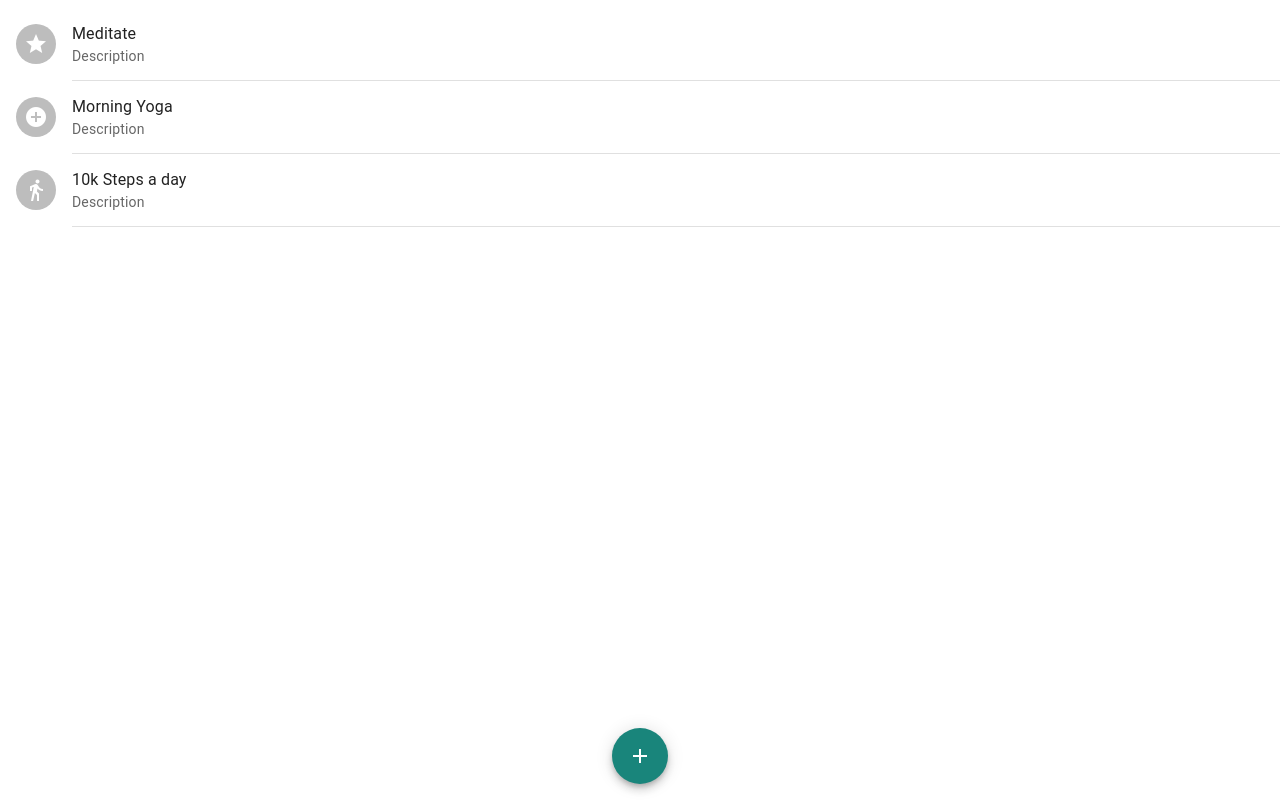
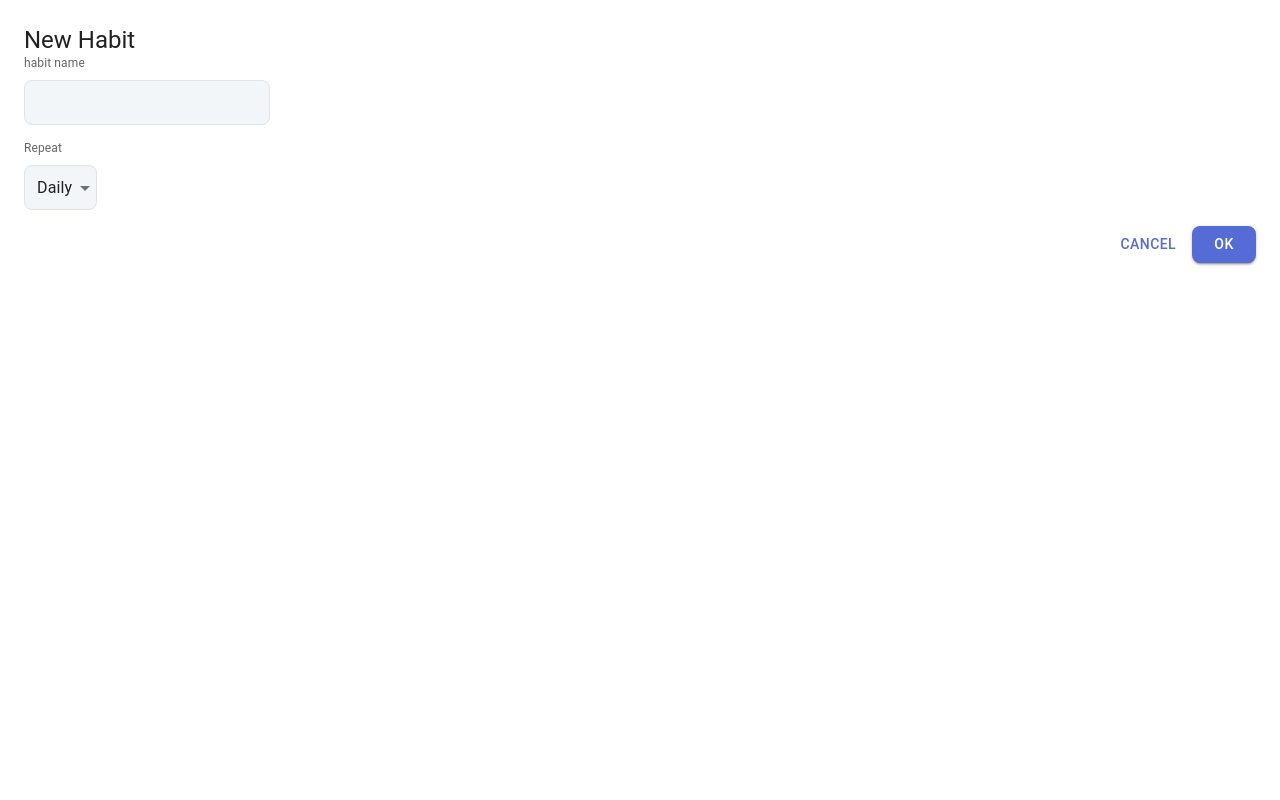
Before and after one commit to Plesin/habit-tracker, a React (Vite) app: page / in a window 1280 px wide. Both pictures are taken after a click on the button "add". Built offline with nearby package versions, Linux system fonts and the light colour scheme.

Commit message:
basic modal with form

```diff
--- /dev/null
+++ b/src/CustomInput.tsx
@@ -0,0 +1,27 @@
+import { alpha, styled } from '@mui/material/styles'
+import InputBase from '@mui/material/InputBase'
+
+export const CustomInput = styled(InputBase)(({ theme }) => ({
+  'label + &': {
+    marginTop: theme.spacing(3),
+  },
+  '& .MuiInputBase-input': {
+    borderRadius: 8,
+    position: 'relative',
+    backgroundColor: theme.palette.mode === 'light' ? '#F3F6F9' : '#1A2027',
+    border: '1px solid',
+    borderColor: theme.palette.mode === 'light' ? '#E0E3E7' : '#2D3843',
+    fontSize: 16,
+    width: '100%',
+    padding: '10px 12px',
+    transition: theme.transitions.create([
+      'border-color',
+      'background-color',
+      'box-shadow',
+    ]),
+    '&:focus': {
+      boxShadow: `${alpha(theme.palette.primary.main, 0.25)} 0 0 0 0.2rem`,
+      borderColor: theme.palette.primary.main,
+    },
+  },
+}))
--- /dev/null
+++ b/src/HabitModal.tsx
@@ -0,0 +1,76 @@
+import { useState } from 'react'
+import Box from '@mui/material/Box'
+import Typography from '@mui/material/Typography'
+import Modal from '@mui/material/Modal'
+import Button from '@mui/material/Button'
+
+import InputLabel from '@mui/material/InputLabel'
+import FormControl from '@mui/material/FormControl'
+import MenuItem from '@mui/material/MenuItem'
+import Select, { SelectChangeEvent } from '@mui/material/Select'
+import { CustomInput } from './CustomInput'
+
+import InputField from './InputField'
+
+const style = {
+  position: 'absolute' as 'absolute',
+  width: '100vw',
+  height: '100vh',
+  bgcolor: 'background.paper',
+  boxShadow: 24,
+  p: 3,
+}
+
+type THabitModalProps = {
+  open: boolean
+  handleModalOpen: (open: boolean) => void
+}
+
+export default function HabitModal({
+  open,
+  handleModalOpen,
+}: THabitModalProps) {
+  const [repeate, setRepeat] = useState('day')
+  return (
+    <>
+      <Modal open={open} aria-labelledby="modal-modal-title">
+        <Box sx={style}>
+          <Typography id="modal-modal-title" variant="h5" component="h2">
+            New Habit
+          </Typography>
+          <InputField name="habit name" />
+          <FormControl variant="standard">
+            <InputLabel shrink id="reapeat-habit-label">
+              Repeat
+            </InputLabel>
+            <Select
+              labelId="reapeat-habit-label"
+              id="reapeat-habit-label"
+              value={repeate}
+              onChange={(e) => setRepeat(e.target.value as string)}
+              autoWidth
+              input={<CustomInput />}
+            >
+              <MenuItem value="day">Daily</MenuItem>
+              <MenuItem value="week">Weekly</MenuItem>
+              <MenuItem value="month">Montly</MenuItem>
+            </Select>
+          </FormControl>
+          <Box
+            sx={{
+              my: '1rem',
+              justifyContent: 'right',
+              display: 'flex',
+              gap: '0.5rem',
+            }}
+          >
+            <Button variant="text" onClick={() => handleModalOpen(false)}>
+              Cancel
+            </Button>
+            <Button variant="contained">OK</Button>
+          </Box>
+        </Box>
+      </Modal>
+    </>
+  )
+}
--- a/src/Home.tsx
+++ b/src/Home.tsx
@@ -1,8 +1,16 @@
+import { useState } from 'react'
 import { Fab, Box } from '@mui/material'
 import AddIcon from '@mui/icons-material/Add'
 import HabitList from './HabitList'
+import HabitModal from './HabitModal'
 
 export default function Home() {
+  const [open, setOpen] = useState(false)
+
+  const handleModalOpen = (open: boolean) => {
+    setOpen(open)
+  }
+
   return (
     <>
       <HabitList />
@@ -16,10 +24,15 @@ export default function Home() {
           right: 0,
         }}
       >
-        <Fab color="secondary" aria-label="add">
+        <Fab
+          color="secondary"
+          aria-label="add"
+          onClick={() => handleModalOpen(true)}
+        >
           <AddIcon />
         </Fab>
       </Box>
+      <HabitModal open={open} handleModalOpen={handleModalOpen} />
     </>
   )
 }
--- /dev/null
+++ b/src/InputField.tsx
@@ -0,0 +1,25 @@
+import { Box } from '@mui/material'
+import InputLabel from '@mui/material/InputLabel'
+import FormControl from '@mui/material/FormControl'
+import { CustomInput } from './CustomInput'
+
+type TInputFieldProps = {
+  name: string
+  defaultValue?: string
+}
+
+export default function InputField({
+  name,
+  defaultValue = '',
+}: TInputFieldProps) {
+  return (
+    <Box>
+      <FormControl variant="standard" sx={{ mb: '1rem' }}>
+        <InputLabel shrink htmlFor="custom-input">
+          {name}
+        </InputLabel>
+        <CustomInput defaultValue={defaultValue} id="custom-input" />
+      </FormControl>
+    </Box>
+  )
+}
--- a/src/theme.ts
+++ b/src/theme.ts
@@ -6,5 +6,8 @@ const theme = createTheme({
     secondary: { main: '#19857b' },
     error: { main: red.A400 },
   },
+  shape: {
+    borderRadius: 8,
+  },
 })
 export default theme
```
